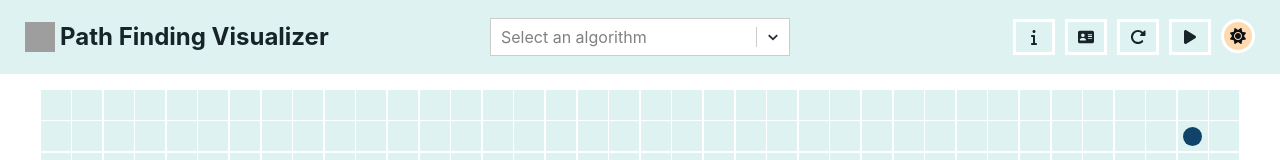
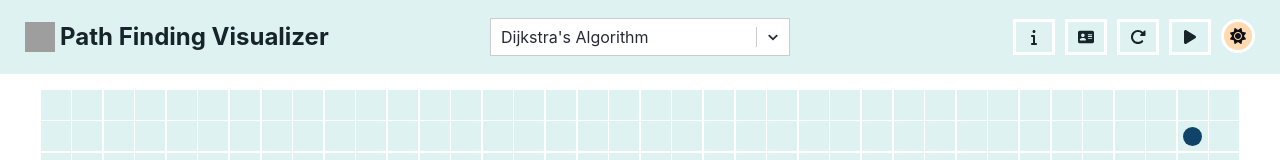
Before and after one commit to Raveen2001/Path-Finding-Visualizer, a React (Vite) app: page / in a window 1280 px wide. Shown: the top 160 px of the page. Built offline with nearby package versions, Linux system fonts and the light colour scheme; grey boxes are pictures that could not be loaded.

Commit message:
default algorithm added

```diff
--- a/src/constants.ts
+++ b/src/constants.ts
@@ -9,7 +9,7 @@ export const ALGORITHMS: TAlgorithm[] = [
   },
 
   {
-    name: "Dijkstra's Algorithm",
+    name: "A* Algorithm",
     fn: dijkstra,
   },
   {
--- a/src/path-visualizer/top-menu/TopMenu.tsx
+++ b/src/path-visualizer/top-menu/TopMenu.tsx
@@ -15,6 +15,7 @@ import { ReactComponent as RefreshIcon } from "../../assets/svg/refresh.svg";
 const TopMenu = () => {
   const {
     algorithms,
+    selectedAlgorithmIdx,
     setSelectedAlgorithmIdx,
     startVisualization,
     startTour,
@@ -40,6 +41,7 @@ const TopMenu = () => {
         <Select
           id="algorithms"
           options={algorithmOptions}
+          defaultValue={algorithmOptions[0]}
           onChange={(newValue) => {
             setSelectedAlgorithmIdx(newValue?.value ?? -1);
           }}
```
